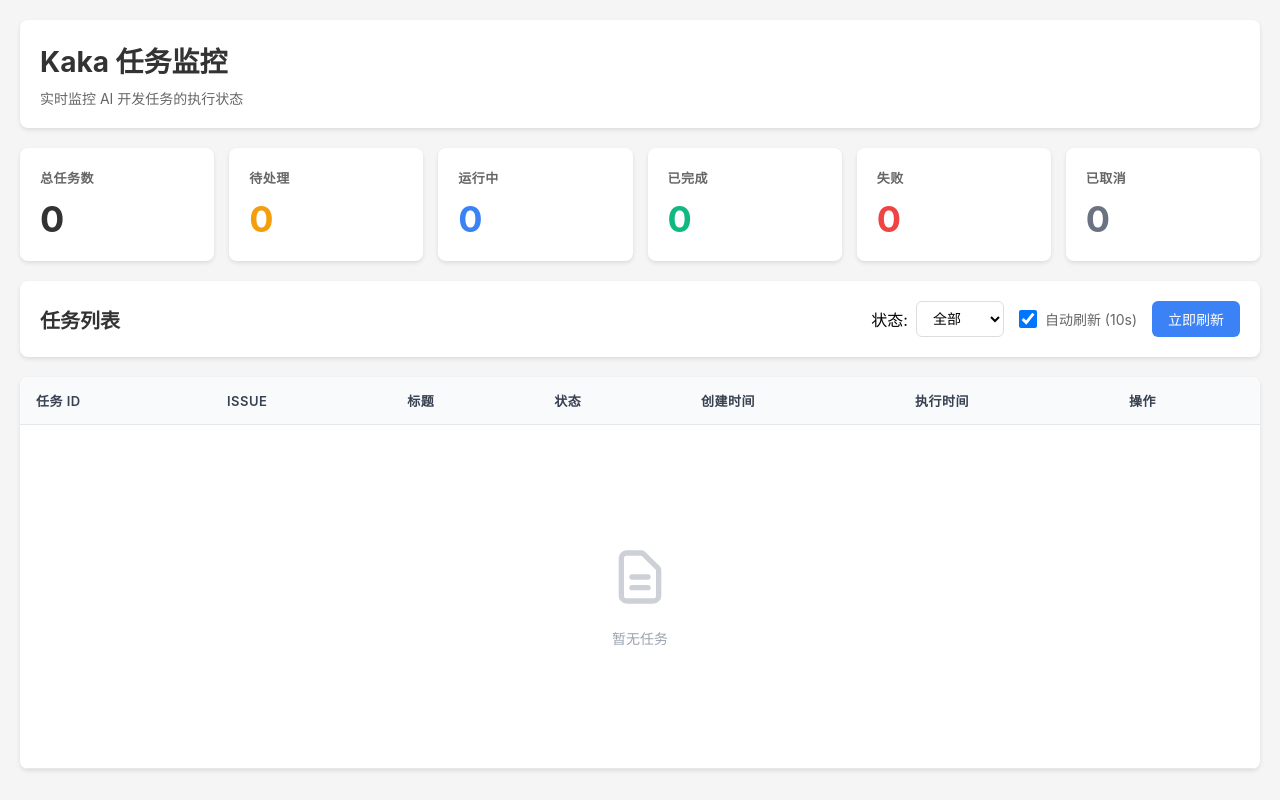
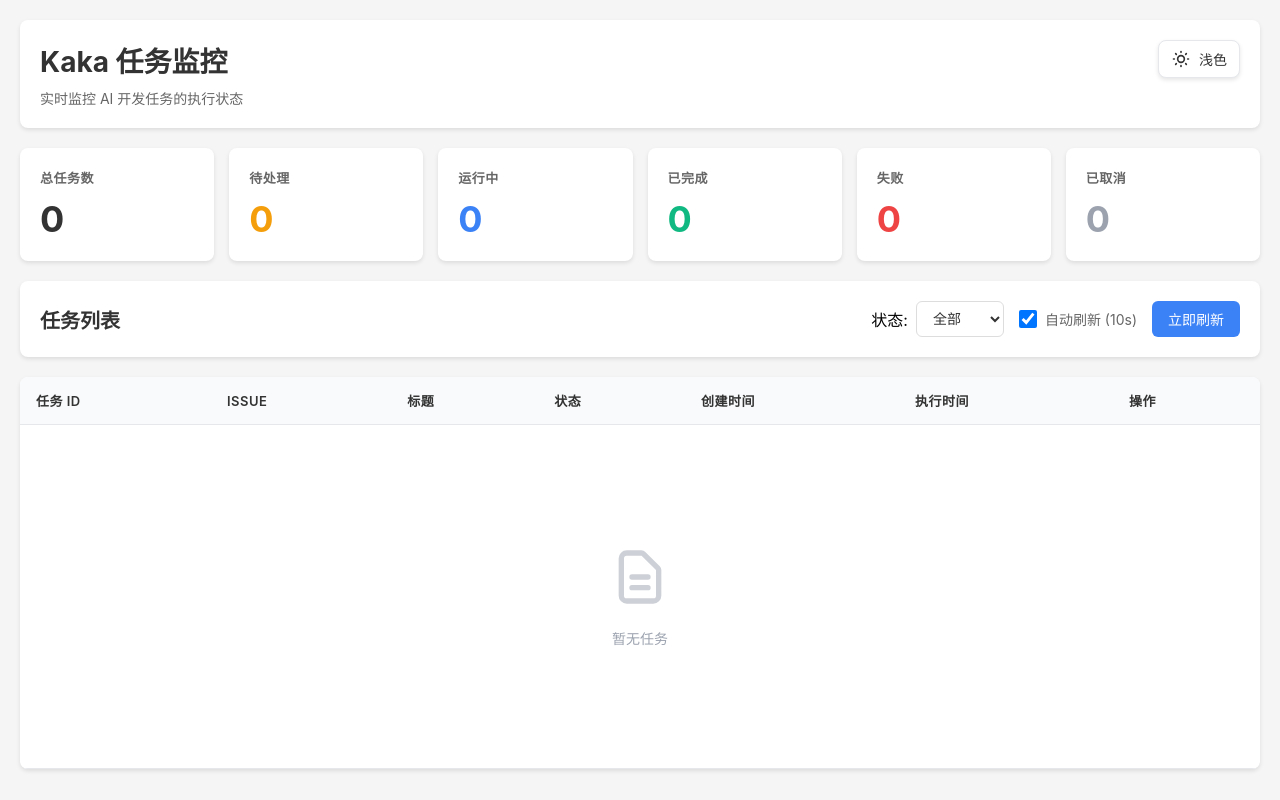
Before and after one commit to wersling/kaka, a FastAPI app: page /dashboard in a window 1280 px wide. Run offline with FastAPI, Linux system fonts and the light colour scheme; data that the repository does not hold is empty; parts of the project's set-up code (start-up, migrations or seed data) failed here and were passed over.

Commit message:
feat: 添加深色/浅色主题切换功能
- 使用 CSS 变量实现主题系统，支持深色和浅色两种模式
- 右上角添加主题切换按钮，显示太阳/月亮图标
- 使用 localStorage 保存用户主题偏好
- 默认为浅色模式
- 所有页面元素均支持主题切换，包括卡片、表格、按钮等
- 添加平滑的颜色过渡动画(0.3s ease)

Co-Authored-By: Claude Sonnet 4.5 <noreply@anthropic.com>

```diff
--- a/app/templates/dashboard.html
+++ b/app/templates/dashboard.html
@@ -5,12 +5,45 @@
     <meta name="viewport" content="width=device-width, initial-scale=1.0">
     <title>Kaka 任务监控</title>
     <style>
+        :root {
+            /* 浅色主题变量 */
+            --bg-primary: #f5f5f5;
+            --bg-secondary: #ffffff;
+            --bg-tertiary: #f9fafb;
+            --text-primary: #333333;
+            --text-secondary: #666666;
+            --text-tertiary: #4b5563;
+            --text-muted: #9ca3af;
+            --border-color: #e5e7eb;
+            --shadow-color: rgba(0, 0, 0, 0.1);
+            --shadow-hover: rgba(0, 0, 0, 0.15);
+            --input-bg: #ffffff;
+            --input-border: #dddddd;
+        }
+
+        [data-theme="dark"] {
+            /* 深色主题变量 */
+            --bg-primary: #1a1a1a;
+            --bg-secondary: #242424;
+            --bg-tertiary: #2a2a2a;
+            --text-primary: #e5e7eb;
+            --text-secondary: #9ca3af;
+            --text-tertiary: #d1d5db;
+            --text-muted: #6b7280;
+            --border-color: #374151;
+            --shadow-color: rgba(0, 0, 0, 0.3);
+            --shadow-hover: rgba(0, 0, 0, 0.4);
+            --input-bg: #2a2a2a;
+            --input-border: #4b5563;
+        }
+
         * { margin: 0; padding: 0; box-sizing: border-box; }
 
         body {
             font-family: -apple-system, BlinkMacSystemFont, "Segoe UI", Roboto, "Helvetica Neue", Arial, sans-serif;
-            background: #f5f5f5;
+            background: var(--bg-primary);
             padding: 20px;
+            transition: background 0.3s ease;
         }
 
         .container {
@@ -70,29 +107,31 @@
             font-weight: bold;
         }
 
-        .stat-card.total .value { color: #333; }
+        .stat-card.total .value { color: var(--text-primary); }
         .stat-card.pending .value { color: #f59e0b; }
         .stat-card.running .value { color: #3b82f6; }
         .stat-card.completed .value { color: #10b981; }
         .stat-card.failed .value { color: #ef4444; }
-        .stat-card.cancelled .value { color: #6b7280; }
+        .stat-card.cancelled .value { color: var(--text-muted); }
 
         .tasks-header {
-            background: white;
+            background: var(--bg-secondary);
             padding: 20px;
             border-radius: 8px;
             margin-bottom: 20px;
-            box-shadow: 0 2px 4px rgba(0,0,0,0.1);
+            box-shadow: 0 2px 4px var(--shadow-color);
             display: flex;
             justify-content: space-between;
             align-items: center;
             flex-wrap: wrap;
             gap: 15px;
+            transition: background 0.3s ease, box-shadow 0.3s ease;
         }
 
         .tasks-header h2 {
             font-size: 20px;
-            color: #333;
+            color: var(--text-primary);
+            transition: color 0.3s ease;
         }
 
         .controls {
@@ -110,10 +149,12 @@
 
         .filter-group select {
             padding: 8px 12px;
-            border: 1px solid #ddd;
+            border: 1px solid var(--input-border);
             border-radius: 6px;
             font-size: 14px;
-            background: white;
+            background: var(--input-bg);
+            color: var(--text-primary);
+            transition: background 0.3s ease, border-color 0.3s ease, color 0.3s ease;
         }
 
         .auto-refresh {
@@ -164,30 +207,35 @@
         }
 
         thead {
-            background: #f9fafb;
+            background: var(--bg-tertiary);
+            transition: background 0.3s ease;
         }
 
         th, td {
             padding: 14px 16px;
             text-align: left;
-            border-bottom: 1px solid #e5e7eb;
+            border-bottom: 1px solid var(--border-color);
+            transition: border-color 0.3s ease;
         }
 
         th {
             font-weight: 600;
-            color: #374151;
+            color: var(--text-primary);
             font-size: 13px;
             text-transform: uppercase;
             letter-spacing: 0.5px;
+            transition: color 0.3s ease;
         }
 
         td {
             font-size: 14px;
-            color: #4b5563;
+            color: var(--text-tertiary);
+            transition: color 0.3s ease;
         }
 
         tr:hover {
-            background: #f9fafb;
+            background: var(--bg-tertiary);
+            transition: background 0.3s ease;
         }
 
         .status-badge {
@@ -489,10 +538,57 @@
             color: #e5e7eb;
             flex: 1;
         }
+
+        /* 主题切换按钮样式 */
+        .theme-toggle {
+            position: absolute;
+            top: 20px;
+            right: 20px;
+            background: var(--bg-secondary);
+            border: 1px solid var(--border-color);
+            border-radius: 8px;
+            padding: 8px 12px;
+            cursor: pointer;
+            display: flex;
+            align-items: center;
+            gap: 8px;
+            color: var(--text-primary);
+            font-size: 14px;
+            transition: all 0.3s ease;
+            box-shadow: 0 2px 4px var(--shadow-color);
+        }
+
+        .theme-toggle:hover {
+            box-shadow: 0 4px 8px var(--shadow-hover);
+        }
+
+        .theme-toggle svg {
+            width: 20px;
+            height: 20px;
+            flex-shrink: 0;
+        }
+
+        .container {
+            position: relative;
+        }
+
+        .header {
+            padding-right: 120px; /* 为右上角按钮留出空间 */
+        }
     </style>
 </head>
 <body>
     <div class="container">
+        <button class="theme-toggle" onclick="toggleTheme()" aria-label="切换主题">
+            <svg id="theme-icon-light" xmlns="http://www.w3.org/2000/svg" fill="none" viewBox="0 0 24 24" stroke="currentColor" style="display: none;">
+                <path stroke-linecap="round" stroke-linejoin="round" stroke-width="2" d="M12 3v1m0 16v1m9-9h-1M4 12H3m15.364 6.364l-.707-.707M6.343 6.343l-.707-.707m12.728 0l-.707.707M6.343 17.657l-.707.707M16 12a4 4 0 11-8 0 4 4 0 018 0z" />
+            </svg>
+            <svg id="theme-icon-dark" xmlns="http://www.w3.org/2000/svg" fill="none" viewBox="0 0 24 24" stroke="currentColor" style="display: none;">
+                <path stroke-linecap="round" stroke-linejoin="round" stroke-width="2" d="M20.354 15.354A9 9 0 018.646 3.646 9.003 9.003 0 0012 21a9.003 9.003 0 008.354-5.646z" />
+            </svg>
+            <span id="theme-text">浅色</span>
+        </button>
+
         <div class="header">
             <h1>Kaka 任务监控</h1>
             <p>实时监控 AI 开发任务的执行状态</p>
@@ -609,6 +705,47 @@
         let currentTaskId = null;
         let currentEventSource = null;
         let isAutoScrolling = true; // 是否自动滚动
+
+        // 主题管理
+        const THEME_KEY = 'kaka-theme';
+        const THEME_LIGHT = 'light';
+        const THEME_DARK = 'dark';
+
+        // 初始化主题（默认为浅色）
+        function initTheme() {
+            const savedTheme = localStorage.getItem(THEME_KEY) || THEME_LIGHT;
+            setTheme(savedTheme);
+        }
+
+        // 设置主题
+        function setTheme(theme) {
+            const html = document.documentElement;
+            const themeIconLight = document.getElementById('theme-icon-light');
+            const themeIconDark = document.getElementById('theme-icon-dark');
+            const themeText = document.getElementById('theme-text');
+
+            if (theme === THEME_DARK) {
+                html.setAttribute('data-theme', 'dark');
+                themeIconLight.style.display = 'none';
+                themeIconDark.style.display = 'block';
+                themeText.textContent = '深色';
+            } else {
+                html.removeAttribute('data-theme');
+                themeIconLight.style.display = 'block';
+                themeIconDark.style.display = 'none';
+                themeText.textContent = '浅色';
+            }
+
+            localStorage.setItem(THEME_KEY, theme);
+        }
+
+        // 切换主题
+        function toggleTheme() {
+            const html = document.documentElement;
+            const currentTheme = html.getAttribute('data-theme') === THEME_DARK ? THEME_DARK : THEME_LIGHT;
+            const newTheme = currentTheme === THEME_DARK ? THEME_LIGHT : THEME_DARK;
+            setTheme(newTheme);
+        }
 
         // 加载统计数据
         async function loadStats() {
@@ -1032,6 +1169,9 @@
         // 初始化
         document.getElementById('auto-refresh').addEventListener('change', toggleAutoRefresh);
 
+        // 初始化主题
+        initTheme();
+
         // 首次加载
         loadStats();
         loadTasks();
```
Also changed, not shown: other parts of app/templates/dashboard.html (+20 -13 lines).
